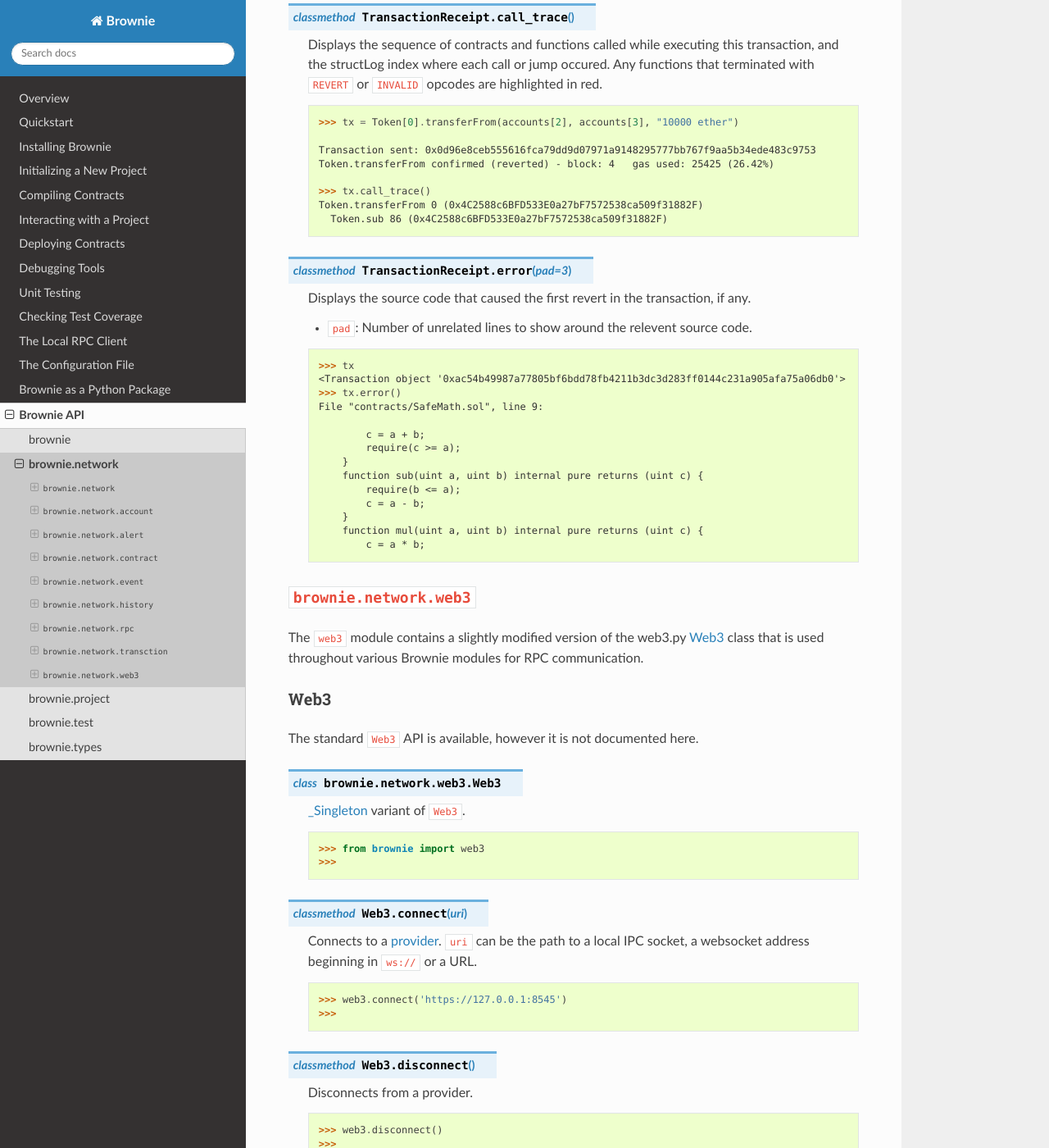
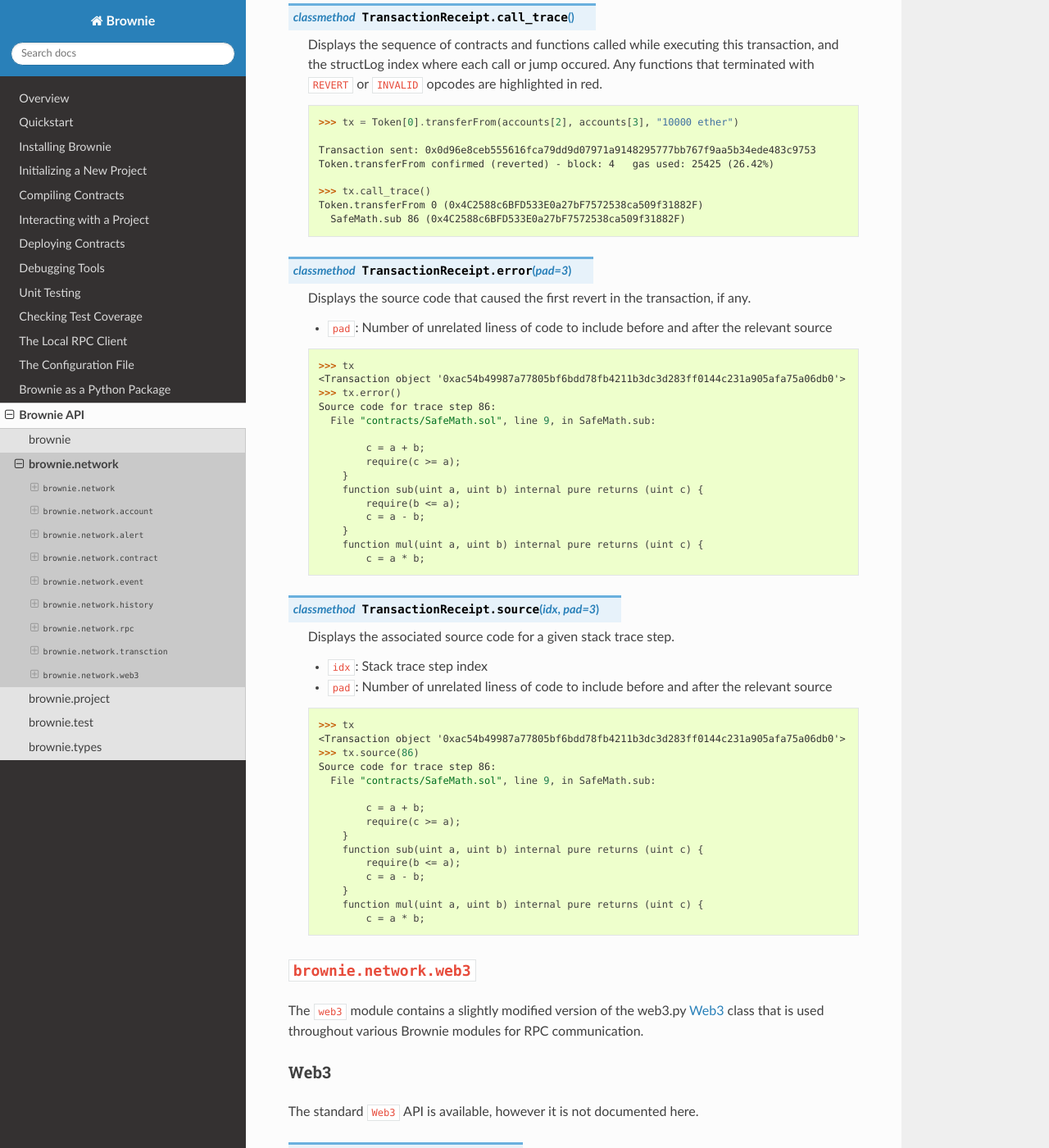
Before and after one commit to eth-brownie/brownie, a Sphinx documentation site: the page built from docs/api-network.rst, in a window 1280 px wide and 1400 px high, scrolled down 25455 px. Shown: the whole window at 82% size. Built offline with Sphinx 7.4.7 and the Read the Docs theme 2.0.0, drawn with Linux system fonts in a browser that asks for light colours; pages that are not in the unit, such as notebooks, are missing from menus.

Commit message:
update docs

```diff
--- a/docs/api-network.rst
+++ b/docs/api-network.rst
@@ -1364,20 +1364,22 @@
 
         >>> tx.call_trace()
         Token.transferFrom 0 (0x4C2588c6BFD533E0a27bF7572538ca509f31882F)
-          Token.sub 86 (0x4C2588c6BFD533E0a27bF7572538ca509f31882F)
+          SafeMath.sub 86 (0x4C2588c6BFD533E0a27bF7572538ca509f31882F)
 
 .. py:classmethod:: TransactionReceipt.error(pad=3)
 
     Displays the source code that caused the first revert in the transaction, if any.
 
-    * ``pad``: Number of unrelated lines to show around the relevent source code.
+    * ``pad``: Number of unrelated liness of code to include before and after the relevant source
+
 
     .. code-block:: python
 
         >>> tx
         <Transaction object '0xac54b49987a77805bf6bdd78fb4211b3dc3d283ff0144c231a905afa75a06db0'>
         >>> tx.error()
-        File "contracts/SafeMath.sol", line 9:
+        Source code for trace step 86:
+          File "contracts/SafeMath.sol", line 9, in SafeMath.sub:
 
                 c = a + b;
                 require(c >= a);
@@ -1389,6 +1391,30 @@
             function mul(uint a, uint b) internal pure returns (uint c) {
                 c = a * b;
 
+.. py:classmethod:: TransactionReceipt.source(idx, pad=3)
+
+    Displays the associated source code for a given stack trace step.
+
+    * ``idx``: Stack trace step index
+    * ``pad``: Number of unrelated liness of code to include before and after the relevant source
+
+    .. code-block:: python
+
+        >>> tx
+        <Transaction object '0xac54b49987a77805bf6bdd78fb4211b3dc3d283ff0144c231a905afa75a06db0'>
+        >>> tx.source(86)
+        Source code for trace step 86:
+          File "contracts/SafeMath.sol", line 9, in SafeMath.sub:
+
+                c = a + b;
+                require(c >= a);
+            }
+            function sub(uint a, uint b) internal pure returns (uint c) {
+                require(b <= a);
+                c = a - b;
+            }
+            function mul(uint a, uint b) internal pure returns (uint c) {
+                c = a * b;
 
 ``brownie.network.web3``
 ========================
```
Also changed, not shown: docs/api-project.rst (+14 -2 lines), 2 other files.
